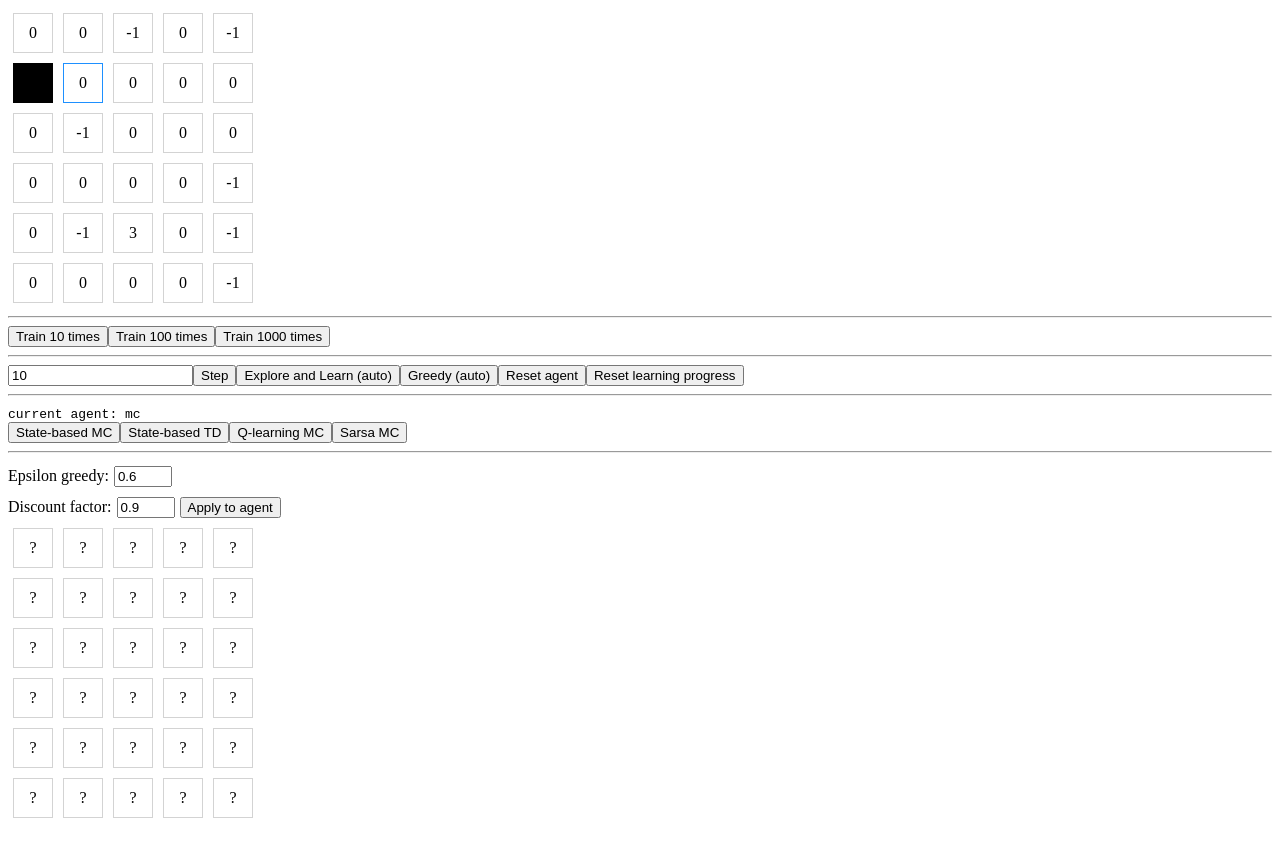
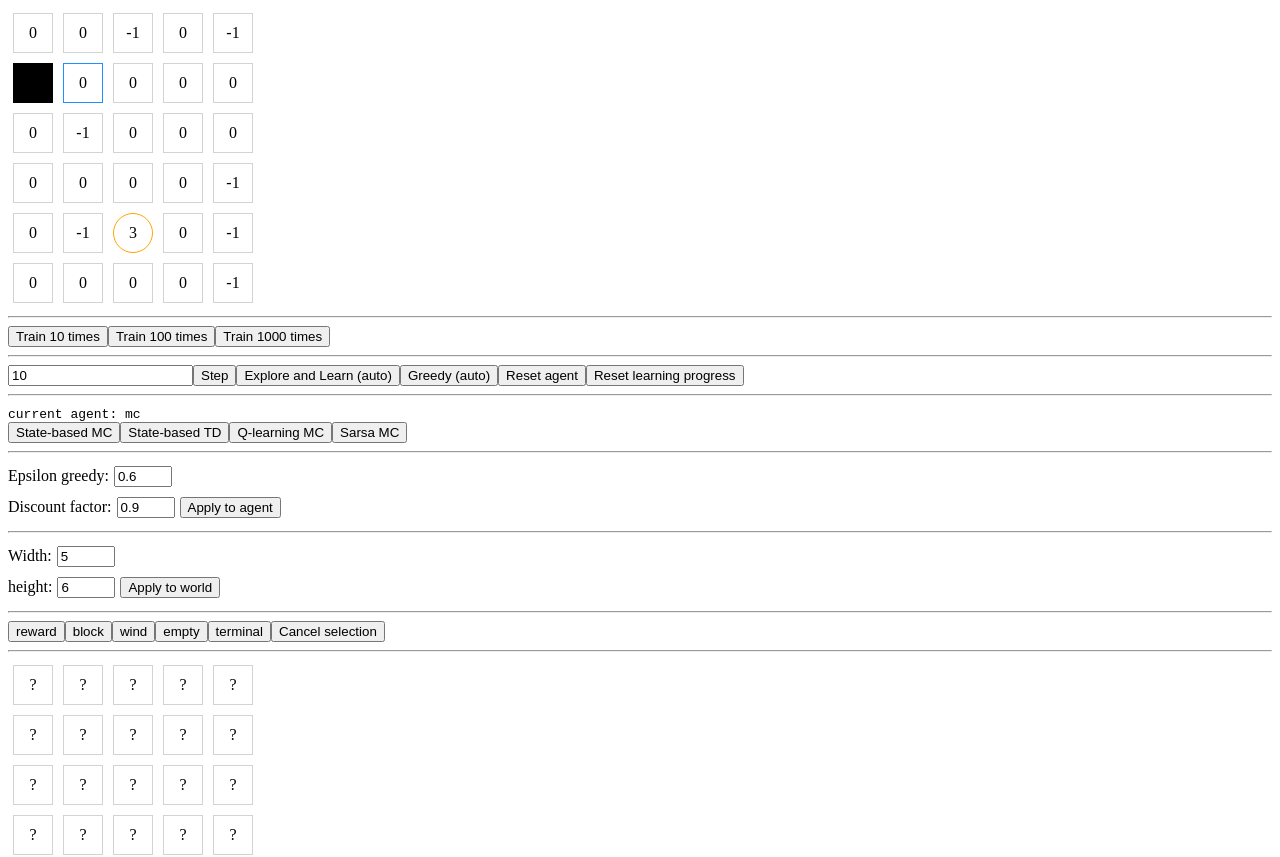
Before and after one commit to zhiqipan/grid-explorer-app, a Next.js app: page / in a window 1280 px wide. Shown: the top 857 px of the page. Before the commit the page ends 831 px from the top, so only its background shows below. Built offline with nearby package versions, Linux system fonts and the light colour scheme.

Commit message:
Support configuring the grid world

```diff
--- a/components/GameWorld.js
+++ b/components/GameWorld.js
@@ -34,19 +34,14 @@ export default class GameWorld extends Component {
     agentName: null,
     agentEpsilon: 0.6,
     agentDiscount: 0.9,
+    //
+    widthInput: 5,
+    heightInput: 6,
+    //
+    selectedTool: null,
   }
 
   componentDidMount() {
-    const gridRewards = [
-      [+0, +0, -1, +0, -1],
-      [+0, +0, +0, +0, +0],
-      [+0, -1, +0, +0, +0],
-      [+0, +0, +0, +0, -1],
-      [+0, -1, +3, +0, -1],
-      [+0, +0, +0, +0, -1],
-    ]
-
-    this.grid = new GridWorld(5, 6)
     this.gridWorldObserver = {
       notifyGameInit: (x, y) => {
         this.setState({ startX: x, startY: y, agentX: x, agentY: y })
@@ -70,13 +65,30 @@ export default class GameWorld extends Component {
         this.setState({ learntValues })
       },
     }
-    this.grid.addObserver(this.gridWorldObserver)
+
+    this.createWorld(5, 6)
+    this.switchAgent('mc')
+
+    const gridRewards = [
+      [+0, +0, -1, +0, -1],
+      [+0, +0, +0, +0, +0],
+      [+0, -1, +0, +0, +0],
+      [+0, +0, +0, +0, -1],
+      [+0, -1, +3, +0, -1],
+      [+0, +0, +0, +0, -1],
+    ]
+
     this.grid.setRewards(gridRewards)
     this.grid.setTerminal(2, 4)
     this.grid.addBlock(0, 1)
     this.grid.addWind(1, 1, { strength: 2, direction: 'right', chance: .3 })
+  }
 
-    this.switchAgent('mc')
+  createWorld(width, height) {
+    if (this.grid) this.grid.removeAllObservers()
+    this.grid = new GridWorld(width, height)
+    this.grid.addObserver(this.gridWorldObserver)
+    if (this.agent) this.agent.switchGrid(this.grid)
   }
 
   switchAgent(name) {
@@ -111,12 +123,32 @@ export default class GameWorld extends Component {
     return agentType === 'state-based' ?
       <StateValueGrid width={gridWidth} height={gridHeight} values={learntValues} />
       : <ActionValueGrid width={gridWidth} height={gridHeight} values={learntValues} />
+  }
 
+  renderToolbar() {
+    const tool = name => (
+      <button disabled={this.state.selectedTool === name} style={{ color: this.state.selectedTool === name ? 'green' : '' }} onClick={() => {
+        this.setState({ selectedTool: name })
+      }}>{name}</button>
+    )
+    return (
+      <div>
+        {tool('reward')}
+        {tool('block')}
+        {tool('wind')}
+        {tool('empty')}
+        {tool('terminal')}
+        <button onClick={() => this.setState({ selectedTool: null })}>Cancel selection</button>
+      </div>
+    )
   }
 
   render() {
     const { gridWidth, gridHeight, rewards, blocks, winds, agentX, agentY, activeWind, learntValues } = this.state
     const gameGrid = []
+
+    if (!this.grid || !this.agent) return null
+
     for (let y = 0; y < gridHeight; y++) {
       const cells = []
       for (let x = 0; x < gridWidth; x++) {
@@ -125,9 +157,38 @@ export default class GameWorld extends Component {
         const hasWind = !isBlock && winds[x] && winds[x][y] && winds[x][y].strength > 0
         const isWindActive = hasWind && activeWind && activeWind.x === x && activeWind.y === y
         const hasAgent = agentX === x && agentY === y
+        const isTerminal = this.grid.isTerminal(x, y)
         cells.push(<div key={`${x}-${y}`}
-                        className={`cell ${isBlock ? 'cell--block' : ''} ${hasWind ? 'cell--wind' : ''} ${hasAgent ? 'cell--agent' : ''} ${isWindActive ? 'cell--wind--active' : ''}`}
-                        style={{ margin: 5 }}>{isWindActive ? activeWind.direction : reward}</div>)
+                        className={`cell ${isBlock ? 'cell--block' : ''} ${hasWind ? 'cell--wind' : ''} ${hasAgent ? 'cell--agent' : ''} ${isWindActive ? 'cell--wind--active' : ''} ${isTerminal ? 'cell--terminal' : ''}`}
+                        style={{ margin: 5 }}
+                        onClick={() => {
+                          const { selectedTool: tool } = this.state
+                          switch (tool) {
+                          case 'reward':
+                            const r = parseInt(prompt('reward amount (int)'))
+                            this.grid.setReward(x, y, r)
+                            return
+                          case 'block':
+                            this.grid.addBlock(x, y)
+                            return
+                          case 'wind':
+                            const direction = prompt('direction (left, right, up, down)')
+                            const strength = parseInt(prompt('strength (eg: 2)'))
+                            const chance = parseFloat(prompt('chance (eg: 0.3)'))
+                            this.grid.addWind(x, y, { direction, strength, chance })
+                            return
+                          case 'empty':
+                            this.grid.removeBlock(x, y)
+                            this.grid.removeWind(x, y)
+                            this.grid.setReward(x, y, 0)
+                            return
+                          case 'terminal':
+                            this.grid.setTerminal(x, y)
+                            return
+                          default:
+                            return
+                          }
+                        }}>{isWindActive ? activeWind.direction : reward}</div>)
       }
       gameGrid.push(<div key={y} className='row'>{cells}</div>)
     }
@@ -201,6 +262,24 @@ export default class GameWorld extends Component {
           }}>Apply to agent
           </button>
         </div>
+        <hr />
+        <div>
+          Width:
+          <input type="number" placeholder='width' step={1} value={this.state.widthInput} style={{ width: 50, margin: 5 }}
+                 onChange={e => this.setState({ widthInput: Math.max(Math.min(e.target.value, 15), 3) })} />
+          <br />
+          height:
+          <input type="number" placeholder='height' step={1} value={this.state.heightInput} style={{ width: 50, margin: 5 }}
+                 onChange={e => this.setState({ heightInput: Math.max(Math.min(e.target.value, 15), 3) })} />
+          <button onClick={() => {
+            this.createWorld(this.state.widthInput, this.state.heightInput)
+            this.setState({ gridWidth: this.state.widthInput, gridHeight: this.state.heightInput })
+          }}>Apply to world
+          </button>
+        </div>
+        <hr />
+        {this.renderToolbar()}
+        <hr />
         {this.renderValueGrid()}
       </div>
     )
--- a/components/StateValueGrid.js
+++ b/components/StateValueGrid.js
@@ -11,7 +11,6 @@ export default class StateValueGrid extends Component {
     const { width, height, values } = this.props
     const stateValueGrid = []
     let max = 0
-    console.log(values)
     Object.keys(values).forEach(x => {
       max = Math.max(...Object.values(values[x]).map(v => Math.abs(v)))
     })
--- a/rl/GridWorld.js
+++ b/rl/GridWorld.js
@@ -24,6 +24,10 @@ export default class GridWorld {
 
   removeObserver(ob) {
     this.observers = this.observers.filter(o => o !== ob)
+  }
+
+  removeAllObservers() {
+    this.observers.length = 0
   }
 
   notifyGameInit(x, y) {
@@ -63,6 +67,7 @@ export default class GridWorld {
 
   init(x, y) {
     if (!this.isPosAvailable(x, y)) throw new Error('Invalid start position')
+    if (!this.isPosAvailable(this.END_X, this.END_Y)) throw new Error('Invalid terminal position')
 
     this.currX = x
     this.currY = y
--- a/rl/agents/base/Agent.js
+++ b/rl/agents/base/Agent.js
@@ -59,6 +59,14 @@ export default class Agent {
     this.notifyValuesUpdate()
   }
 
+  switchGrid(grid) {
+    if (!grid instanceof GridWorld) throw new Error('Grid agent must work on a grid instance')
+
+    this.grid = grid
+    this.runningTrajectory = null
+    this.resetLearningProgress()
+  }
+
   startTrajectory(options = {}) {
     this.start(0, 0)
     while (!this.grid.hasEnded()) {
--- a/styles/game-grid.scss
+++ b/styles/game-grid.scss
@@ -40,6 +40,11 @@
 
     &--agent {
       background-color: orange;
+    }
+
+    &--terminal {
+      border-radius: 100%;
+      border-color: orange;
     }
   }
 }
```
Also changed, not shown: components/GameGridConfig.js (deleted, +0 -9 lines).
